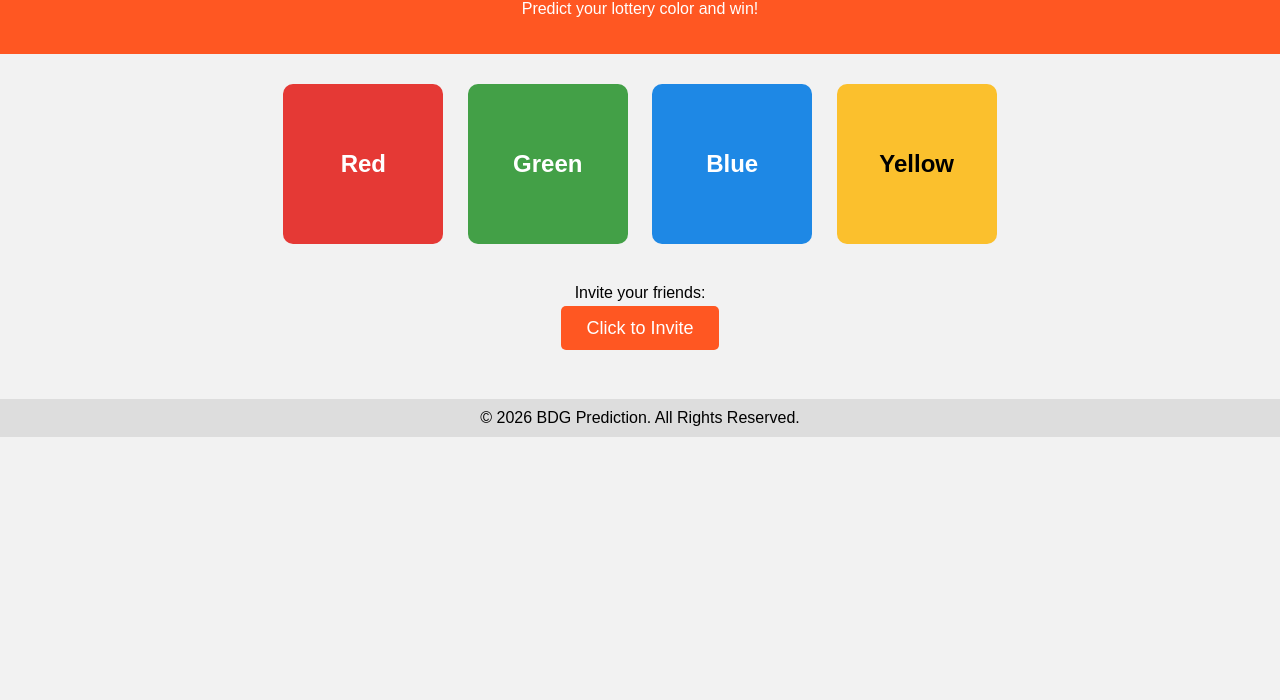
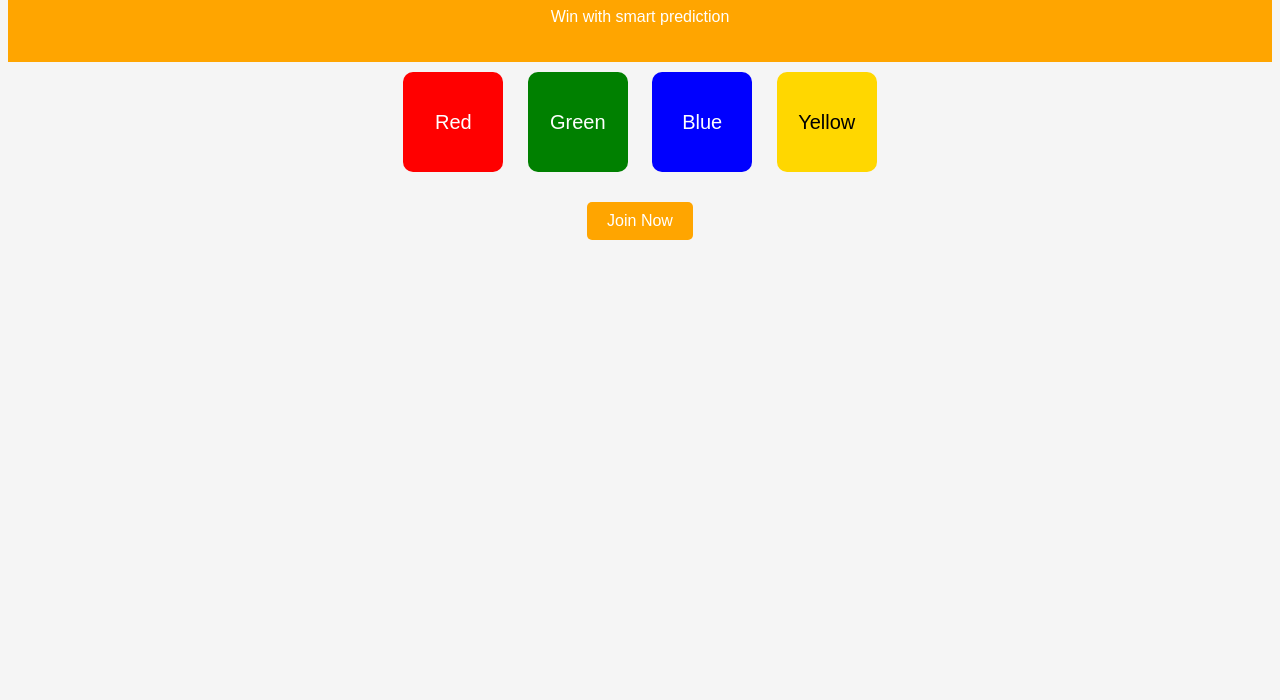
Before and after one commit to aranousin39-creator/bdg-site, a plain HTML site: page index.html in a window 1280 px wide. Shown: the part 100-800 px from the top of the page. Drawn offline with Linux system fonts and the light colour scheme.

Commit message:
Update index.html

```diff
--- a/index.html
+++ b/index.html
@@ -1,77 +1,34 @@
 <!DOCTYPE html>
-<html lang="en">
+<html>
 <head>
-    <meta charset="UTF-8">
-    <meta name="viewport" content="width=device-width, initial-scale=1.0">
 <title>BDG Color Prediction</title>
 <style>
-        body {
-            font-family: Arial, sans-serif;
-            background-color: #f2f2f2;
-            margin: 0;
-            padding: 0;
-            text-align: center;
-        }
-        header {
-            background-color: #ff5722;
-            color: white;
-            padding: 20px 0;
-        }
-        main {
-            padding: 20px;
-        }
-        .prediction-box {
-            display: inline-block;
-            margin: 10px;
-            padding: 20px;
-            width: 120px;
-            height: 120px;
-            border-radius: 10px;
-            font-size: 24px;
-            font-weight: bold;
-            color: white;
-            line-height: 120px;
-        }
-        .red { background-color: #e53935; }
-        .green { background-color: #43a047; }
-        .blue { background-color: #1e88e5; }
-        .yellow { background-color: #fbc02d; color: #000; }
-        .invite {
-            margin-top: 30px;
-        }
-        .invite a {
-            text-decoration: none;
-            background-color: #ff5722;
-            color: white;
-            padding: 12px 25px;
-            border-radius: 5px;
-            font-size: 18px;
-        }
-        footer {
-            margin-top: 40px;
-            padding: 10px;
-            background-color: #ddd;
-        }
+body { font-family: Arial; text-align: center; background: #f5f5f5; }
+header { background: orange; color: white; padding: 20px; }
+.box { display:inline-block; width:100px; height:100px; margin:10px; color:white; line-height:100px; font-size:20px; border-radius:10px; }
+.red { background:red; }
+.green { background:green; }
+.blue { background:blue; }
+.yellow { background:gold; color:black; }
+a { display:inline-block; margin-top:20px; padding:10px 20px; background:orange; color:white; text-decoration:none; border-radius:5px; }
 </style>
 </head>
+
 <body>
+
 <header>
 <h1>BDG Color Prediction</h1>
-        <p>Predict your lottery color and win!</p>
+<p>Win with smart prediction</p>
 </header>
-    <main>
-        <div class="prediction-box red">Red</div>
-        <div class="prediction-box green">Green</div>
-        <div class="prediction-box blue">Blue</div>
-        <div class="prediction-box yellow">Yellow</div>
 
-        <div class="invite">
-            <p>Invite your friends:</p>
-            <a href="https://bdg3.cc//#/register?invitationCode=7858720480333">Click to Invite</a>
-        </div>
-    </main>
-    <footer>
-        &copy; 2026 BDG Prediction. All Rights Reserved.
-    </footer>
+<div class="box red">Red</div>
+<div class="box green">Green</div>
+<div class="box blue">Blue</div>
+<div class="box yellow">Yellow</div>
+
+<br>
+
+<a href="https://bdg3.cc//#/register?invitationCode=7858720480333">Join Now</a>
+
 </body>
 </html>
```
Lines whose indentation alone changed are shown as unchanged.
